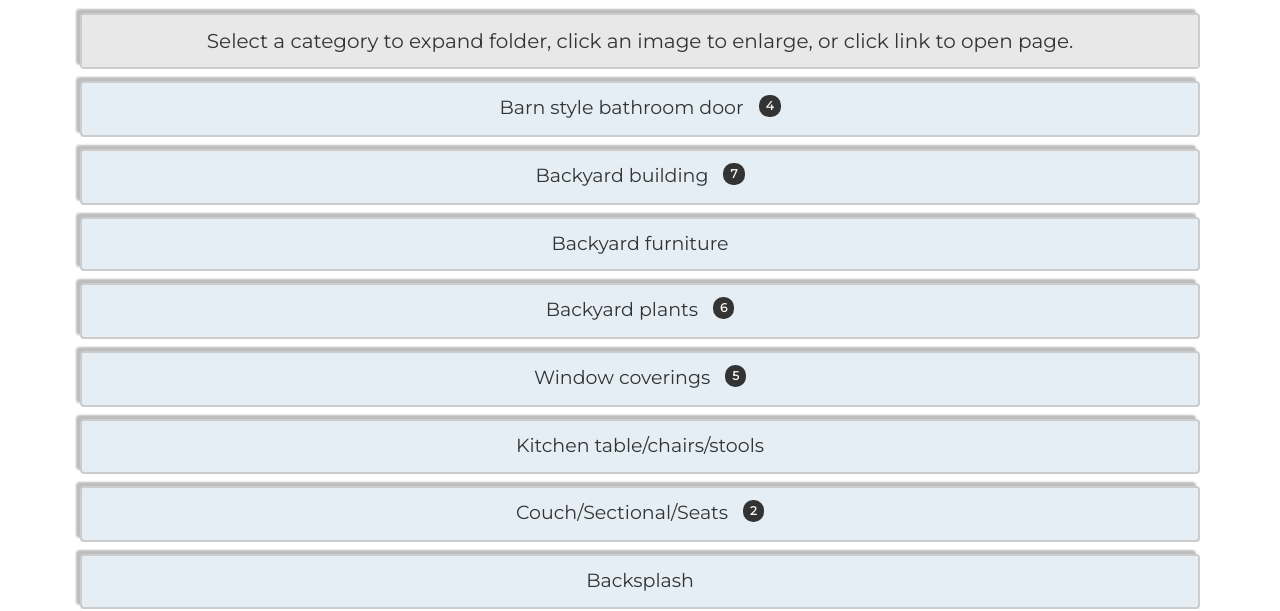
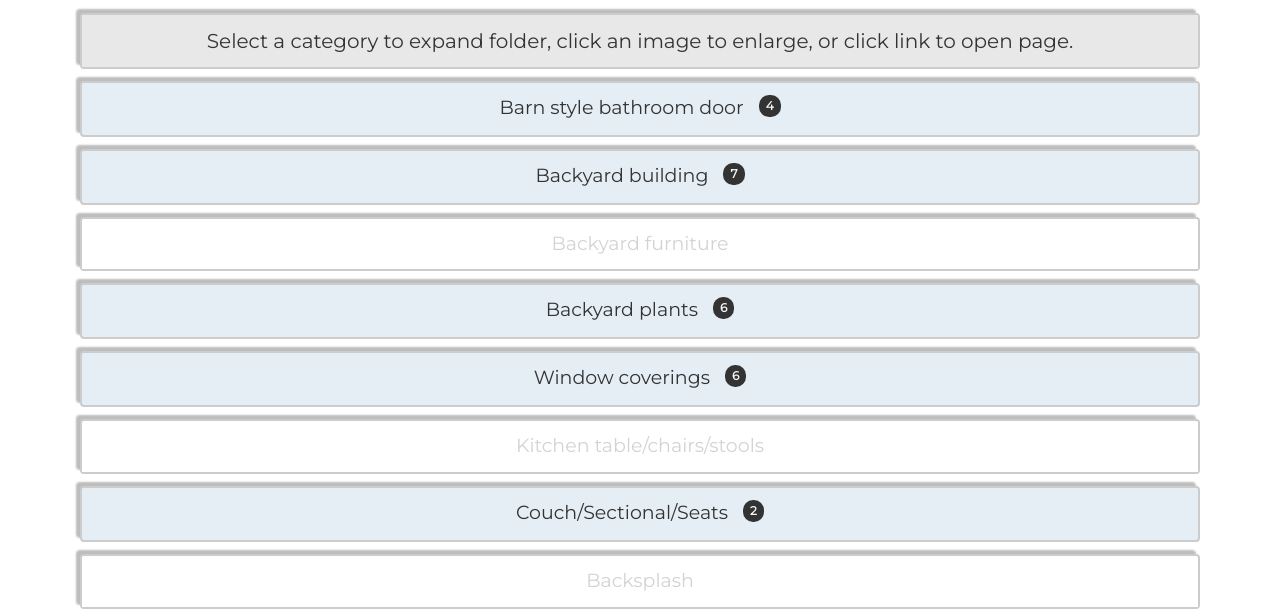
Before and after one commit to flyinmryan/101LilyBay, a plain HTML site: page index.html in a window 1280 px wide. Shown: the part 208-819 px from the top of the page. Drawn offline with nearby package versions, Linux system fonts and the light colour scheme.

Commit message:
style changes

```diff
--- a/index.html
+++ b/index.html
@@ -149,7 +149,7 @@
     .panel-default .urgent {
         background-color: rgba(156,0,90, .3);
     }
-    .panel.inactive {
+    .panel-heading.inactive {
         background-color: white;
         color: lightgray;
     }
--- a/todo.js
+++ b/todo.js
@@ -55,10 +55,9 @@ var todo = {
 	    });
 
 	    $(".panel").each(function(){
-	    	console.log($(this).find(".list-group-subCat"))
-	    	if ($(this).find(".list-group-item").length == 0) {
-	    		console.log($(this).closest(".panel"))
-	    		$(this).closest(".panel").addClass("inactive");
+	    	if ((!$(this).hasClass("panel-primary") && !$(this).hasClass("instructions")) && $(this).find(".list-group-item").length == 0) {
+	    		console.log($(this).closest(".panel").children(".panel-heading"));
+	    		$(this).closest(".panel").children(".panel-heading").addClass("inactive");
 	    	}
 	    })
 
@@ -76,7 +75,10 @@ var todo = {
 	    })
 	    $(".panel-title a").click(function () {
 	    	console.log($(this)[0].id);
-	    	window.location = "#" + $(this)[0].id;
+	    	// window.location = "#" + $(this)[0].id;
+    	    $('html, body').animate({
+    	        scrollTop: $(this).offset().top
+	    	}, -2000);
 	    })
 	},
 	addSubCats: function(item, parentEle){
@@ -375,7 +377,7 @@ var todo = {
 				{
 					category: "Top down, bottom up",
 					link: "",
-					image: "blackout.png",
+					image: "blackout.jpg",
 					details: "",
 		            status: "",
 		            subCategories: []
@@ -384,6 +386,14 @@ var todo = {
 					category: "Venetian blinds",
 					link: "https://www.homestratosphere.com/types-blinds/",
 					image: "venetian.png",
+					details: "",
+		            status: "",
+		            subCategories: []
+				},
+				{
+					category: "Plantation",
+					link: "https://www.yelp.com/biz_photos/blinds-of-sacramento-citrus-heights-2?select=BRL1kztOdWvCGaV1ICOPdA",
+					image: "plantation.jpg",
 					details: "",
 		            status: "",
 		            subCategories: []
```
Also changed, not shown: images/plantation.jpg (added), images/up.png.
